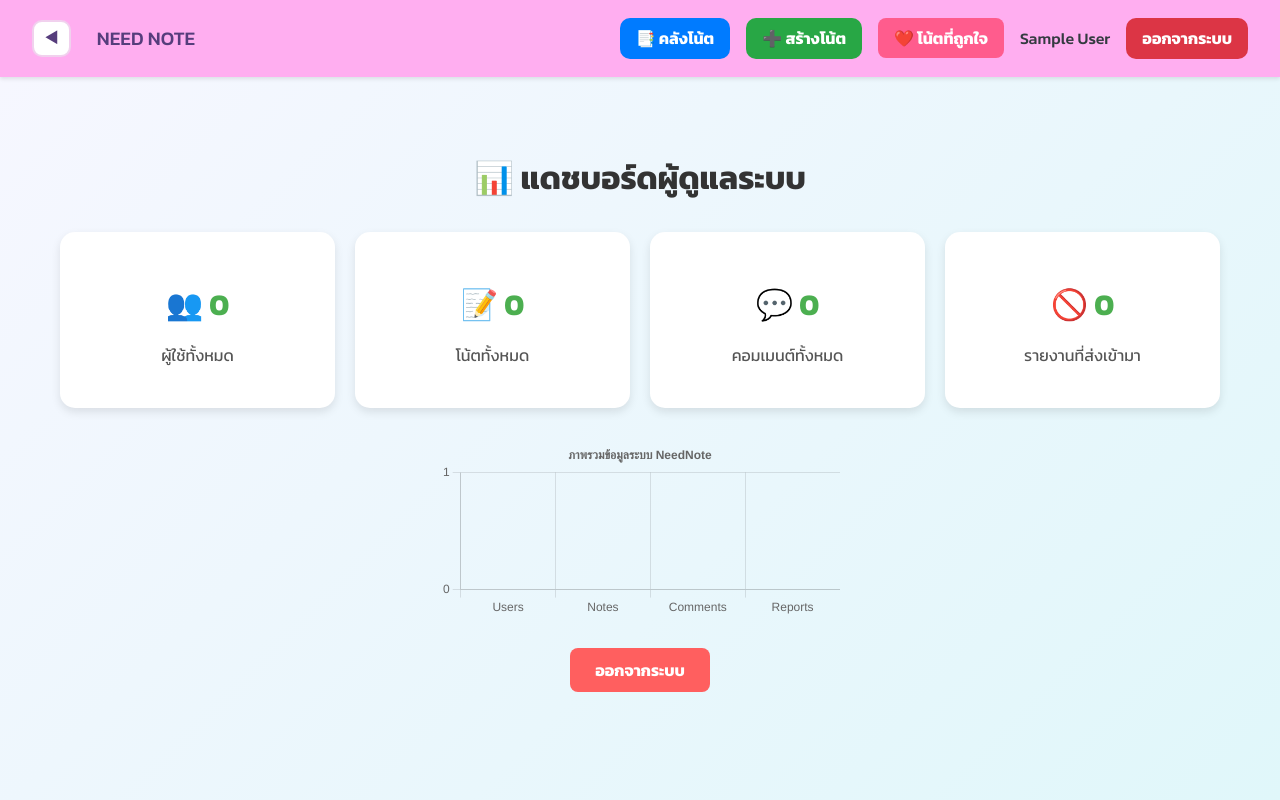
After one commit to saranyapat3368/Project_NeedNote, a Flask app: page /dashboard_admin in a window 1280 px wide. The commit adds this page. Run offline with Flask 3, Linux system fonts and the light colour scheme; the visitor is signed in with stand-in values (Sample User, id 1); data that the repository does not hold is empty.

Commit message:
เพิ่มadminดูหน้าdashboard

```diff
--- a/app.py
+++ b/app.py
@@ -19,15 +19,39 @@ db = firestore.client()
 # Firebase Web API Key
 FIREBASE_API_KEY = "AIzaSyAm3ZezqVvpsk40Z_ggc1L_0dzkxE4Sm1Q"
 
+# ---------- Helper ----------
+def compute_stats():
+    """ดึงตัวเลขสรุปจาก Firestore แบบง่ายและปลอดภัย"""
+    try:
+        total_users    = sum(1 for _ in db.collection('users').stream())
+        total_notes    = sum(1 for _ in db.collection('notes').stream())
+        total_reports  = sum(1 for _ in db.collection('reports').stream())
+        total_comments = sum(1 for _ in db.collection('comments').stream())
+        return {
+            'total_users': total_users,
+            'total_notes': total_notes,
+            'total_reports': total_reports,
+            'total_comments': total_comments
+        }
+    except Exception:
+        return {
+            'total_users': 0,
+            'total_notes': 0,
+            'total_reports': 0,
+            'total_comments': 0
+        }
+
 # --- 3. Routes ---
 
 @app.route('/')
 def home():
     if 'student_id' in session:
         return redirect(url_for('dashboard'))
+    elif session.get('admin'):
+        return redirect(url_for('dashboard_admin'))
     return redirect(url_for('login'))
 
-# 🔹 Login
+# 🔹 Login (User)
 @app.route('/login', methods=['GET', 'POST'])
 def login():
     if request.method == 'POST':
@@ -39,7 +63,7 @@ def login():
         else:
             email = f"{login_id}@kmitl.ac.th"
 
-        payload = {"email": email,"password": password,"returnSecureToken": True}
+        payload = {"email": email, "password": password, "returnSecureToken": True}
 
         resp = requests.post(
             f"https://identitytoolkit.googleapis.com/v1/accounts:signInWithPassword?key={FIREBASE_API_KEY}",
@@ -47,8 +71,7 @@ def login():
         )
 
         if resp.status_code == 200:
-            data = resp.json()
-            docs = db.collection('users').where('email','==',email).stream()
+            docs = db.collection('users').where('email', '==', email).stream()
             user_doc = None
             for d in docs:
                 user_doc = d.to_dict()
@@ -67,7 +90,7 @@ def login():
     return render_template('login.html')
 
 # 🔹 Register
-@app.route('/register', methods=['GET','POST'])
+@app.route('/register', methods=['GET', 'POST'])
 def register():
     if request.method == 'POST':
         fullname = request.form['fullname']
@@ -85,7 +108,7 @@ def register():
                 flash('รหัสนักศึกษานี้ถูกใช้แล้ว', 'warning')
                 return redirect(url_for('register'))
 
-            existing_email = db.collection('users').where('email','==',email).stream()
+            existing_email = db.collection('users').where('email', '==', email).stream()
             if any(existing_email):
                 flash('อีเมลนี้ถูกใช้งานแล้ว', 'warning')
                 return redirect(url_for('register'))
@@ -112,7 +135,7 @@ def register():
 
     return render_template('register.html')
 
-# 🔹 Dashboard (โชว์โน้ตของทุกคน + ระบบค้นหา / หมวดหมู่)
+# 🔹 Dashboard (โชว์โน้ตของทุกคน)
 @app.route('/dashboard')
 def dashboard():
     if 'student_id' not in session:
@@ -120,8 +143,6 @@ def dashboard():
         return redirect(url_for('login'))
 
     fullname = session.get('fullname')
-
-    # 🟩 รับค่าจากฟอร์ม (ชื่อที่ตั้งไว้ใน dashboard.html)
     search_query = request.args.get('q', '').strip().lower()
     selected_category = request.args.get('category', '').strip()
 
@@ -138,34 +159,29 @@ def dashboard():
         n['like_count'] = n.get('like_count', 0)
         n['liked_by'] = n.get('liked_by', [])
 
-        # 🟨 กรองข้อมูลตามคำค้นหา และหมวดหมู่
         match_text = (
             search_query in n['title'].lower() or
             search_query in n['subject'].lower() or
             search_query in n['fullname'].lower()
         ) if search_query else True
 
-        match_category = (
-            selected_category == '' or selected_category == n['faculty']
-        )
+        match_category = (selected_category == '' or selected_category == n['faculty'])
 
         if match_text and match_category:
             notes.append(n)
 
     categories = ["เทคโนโลยีคอมพิวเตอร์", "อิเล็กทรอนิกส์", "โทรคมนาคม"]
 
-    return render_template(
-        'dashboard.html',
-        fullname=fullname,
-        notes=notes,
-        categories=categories,
-        library_mode=False,
-        favorite_mode=False,
-        q=search_query,
-        cat=selected_category
-    )
+    return render_template('dashboard.html',
+                           fullname=fullname,
+                           notes=notes,
+                           categories=categories,
+                           library_mode=False,
+                           favorite_mode=False,
+                           q=search_query,
+                           cat=selected_category)
 
-# 🔹 Library (โชว์โน้ตของผู้ใช้เอง)
+# 🔹 Library (โน้ตของตนเอง)
 @app.route('/library')
 def library():
     if 'student_id' not in session:
@@ -173,20 +189,17 @@ def library():
         return redirect(url_for('login'))
 
     fullname = session.get('fullname')
+    notes_ref = db.collection('notes').where('uploader', '==', session['student_id']).stream()
+    notes = [n.to_dict() for n in notes_ref]
 
-    notes_ref = db.collection('notes').where('uploader','==', session['student_id']).stream()
-    notes = []
-    for doc in notes_ref:
-        n = doc.to_dict()
-        n['id'] = doc.id
-        n['like_count'] = n.get('like_count',0)
-        n['liked_by'] = n.get('liked_by',[])
-        notes.append(n)
+    categories = ["เทคโนโลยีคอมพิวเตอร์", "อิเล็กทรอนิกส์", "โทรคมนาคม"]
+    return render_template('dashboard.html',
+                           fullname=fullname,
+                           notes=notes,
+                           categories=categories,
+                           library_mode=True)
 
-    categories = ["เทคโนโลยีคอมพิวเตอร์","อิเล็กทรอนิกส์","โทรคมนาคม"]
-    return render_template('dashboard.html', fullname=fullname, notes=notes, categories=categories, library_mode=True)
-
-# 🔹 หน้าโน้ตที่ถูกใจ ❤️
+# 🔹 Favorite Notes
 @app.route('/favorites')
 def favorites():
     if 'student_id' not in session:
@@ -196,23 +209,9 @@ def favorites():
     student_id = session['student_id']
     fullname = session.get('fullname')
 
-    # ดึงเฉพาะโน้ตที่ user เคยกดหัวใจไว้
     notes_ref = db.collection('notes').where('liked_by', 'array_contains', student_id).stream()
+    notes = [doc.to_dict() for doc in notes_ref]
 
-    notes = []
-    for doc in notes_ref:
-        n = doc.to_dict()
-        n['note_id'] = doc.id
-        n['title'] = n.get('title', '')
-        n['subject'] = n.get('subject', '')
-        n['faculty'] = n.get('faculty', '')
-        n['fullname'] = n.get('fullname', '')
-        n['like_count'] = n.get('like_count', 0)
-        n['liked_by'] = n.get('liked_by', [])
-        n['uploader'] = n.get('uploader', '')
-        notes.append(n)
-
-    # ใช้ template เดิม dashboard.html ได้เลย
     return render_template('dashboard.html',
                            fullname=fullname,
                            notes=notes,
@@ -221,23 +220,23 @@ def favorites():
                            favorite_mode=True)
 
 # 🔹 Create Note
-@app.route('/create-note', methods=['GET','POST'])
+@app.route('/create-note', methods=['GET', 'POST'])
 def create_note():
     if 'student_id' not in session:
         flash('กรุณาเข้าสู่ระบบก่อน', 'danger')
         return redirect(url_for('login'))
 
-    categories = ["เทคโนโลยีคอมพิวเตอร์","อิเล็กทรอนิกส์","โทรคมนาคม"]
+    categories = ["เทคโนโลยีคอมพิวเตอร์", "อิเล็กทรอนิกส์", "โทรคมนาคม"]
 
     if request.method == 'GET':
         return render_template('create_note.html', categories=categories)
 
     try:
         note_id = str(uuid.uuid4())
-        title = request.form.get('title','')
-        subject = request.form.get('subject','')
-        faculty = request.form.get('faculty','')
-        content = request.form.get('content','')
+        title = request.form.get('title', '')
+        subject = request.form.get('subject', '')
+        faculty = request.form.get('faculty', '')
+        content = request.form.get('content', '')
 
         db.collection('notes').document(note_id).set({
             'note_id': note_id,
@@ -246,9 +245,9 @@ def create_note():
             'faculty': faculty,
             'content': content,
             'uploader': session['student_id'],
-            'fullname': session.get('fullname',''),
-            'like_count':0,
-            'liked_by':[],
+            'fullname': session.get('fullname', ''),
+            'like_count': 0,
+            'liked_by': [],
         })
 
         flash('✅ บันทึกโน้ตสำเร็จ!', 'success')
@@ -258,37 +257,31 @@ def create_note():
         flash(f'เกิดข้อผิดพลาด: {e}', 'danger')
         return redirect(request.url)
 
-# 🔹 Note Detail + Comment + Like + Report
+# 🔹 Note Detail
 @app.route('/note/<note_id>')
 def note_detail(note_id):
     note_ref = db.collection('notes').document(note_id).get()
     if not note_ref.exists:
         flash('ไม่พบโน้ตที่ต้องการ', 'warning')
         return redirect(url_for('dashboard'))
+
     note = note_ref.to_dict()
-    note['like_count'] = note.get('like_count',0)
-    note['liked_by'] = note.get('liked_by',[])
-
-    # ดึงคอมเมนต์
-    comments_ref = db.collection('comments').where('note_id','==',note_id).stream()
-    comments = []
-    for c in comments_ref:
-        com = c.to_dict()
-        comments.append(com)
+    comments_ref = db.collection('comments').where('note_id', '==', note_id).stream()
+    comments = [c.to_dict() for c in comments_ref]
 
     return render_template('note_detail.html', note=note, comments=comments)
 
-# 🔹 Toggle Like
+# 🔹 Like / Unlike
 @app.route('/toggle-like/<note_id>', methods=['POST'])
 def toggle_like(note_id):
     if 'student_id' not in session:
-        return jsonify({"success":False, "msg":"ไม่พบผู้ใช้"})
+        return jsonify({"success": False, "msg": "ไม่พบผู้ใช้"})
 
     note_ref = db.collection('notes').document(note_id)
     note = note_ref.get().to_dict()
     student_id = session['student_id']
 
-    liked_by = note.get('liked_by',[])
+    liked_by = note.get('liked_by', [])
     if student_id in liked_by:
         liked_by.remove(student_id)
     else:
@@ -299,17 +292,17 @@ def toggle_like(note_id):
         'like_count': len(liked_by)
     })
 
-    return jsonify({"success":True, "liked": student_id in liked_by, "like_count": len(liked_by)})
+    return jsonify({"success": True, "liked": student_id in liked_by, "like_count": len(liked_by)})
 
-# 🔹 Add Comment
+# 🔹 Comment
 @app.route('/add-comment/<note_id>', methods=['POST'])
 def add_comment(note_id):
     if 'student_id' not in session:
         flash('กรุณาเข้าสู่ระบบ', 'danger')
         return redirect(url_for('login'))
 
-    content = request.form.get('content','')
-    if not content.strip():
+    content = request.form.get('content', '').strip()
+    if not content:
         flash('กรุณากรอกข้อความ', 'warning')
         return redirect(url_for('note_detail', note_id=note_id))
 
@@ -318,7 +311,7 @@ def add_comment(note_id):
         'comment_id': comment_id,
         'note_id': note_id,
         'content': content,
-        'fullname': session.get('fullname',''),
+        'fullname': session.get('fullname', ''),
         'student_id': session['student_id'],
         'timestamp': firestore.SERVER_TIMESTAMP
     })
@@ -329,7 +322,7 @@ def add_comment(note_id):
 # 🔹 Report Note
 @app.route('/report-note/<note_id>', methods=['POST'])
 def report_note(note_id):
-    reason = request.form.get('reason','')
+    reason = request.form.get('reason', '')
     if 'student_id' not in session:
         flash('กรุณาเข้าสู่ระบบ', 'danger')
         return redirect(url_for('login'))
@@ -340,7 +333,7 @@ def report_note(note_id):
         'note_id': note_id,
         'reason': reason,
         'reporter': session['student_id'],
-        'fullname': session.get('fullname',''),
+        'fullname': session.get('fullname', ''),
         'timestamp': firestore.SERVER_TIMESTAMP
     })
 
@@ -354,13 +347,53 @@ def delete_note(note_id):
     flash('ลบโน้ตเรียบร้อยแล้ว', 'info')
     return redirect(url_for('dashboard'))
 
-# 🔹 Logout
+# 🔹 Logout (User)
 @app.route('/logout')
 def logout():
     session.clear()
     flash('ออกจากระบบเรียบร้อยแล้ว', 'info')
     return redirect(url_for('login'))
 
+# 🔹 หน้า Login สำหรับแอดมิน
+@app.route('/login_admin', methods=['GET', 'POST'])
+def login_admin():
+    ADMIN_EMAIL = "admin@neednote.com"
+    ADMIN_PASSWORD = "123456"
+
+    if request.method == 'POST':
+        email = request.form.get('email')
+        password = request.form.get('password')
+
+        if email == ADMIN_EMAIL and password == ADMIN_PASSWORD:
+            session['admin'] = True
+            flash('เข้าสู่ระบบผู้ดูแลระบบสำเร็จ!', 'success')
+            return redirect(url_for('dashboard_admin'))  # ✅ เด้งแน่นอน
+        else:
+            flash('อีเมลหรือรหัสผ่านไม่ถูกต้อง', 'danger')
+
+    return render_template('login_admin.html')
+
+# 🔹 Dashboard Admin
+@app.route('/dashboard_admin')
+def dashboard_admin():
+    if not session.get('admin'):
+        flash('กรุณาเข้าสู่ระบบก่อน', 'warning')
+        return redirect(url_for('login_admin'))
+
+    try:
+        stats = compute_stats()
+        return render_template('dashboard_admin.html', stats=stats)
+    except Exception as e:
+        flash(f'เกิดข้อผิดพลาดในการดึงข้อมูล: {e}', 'danger')
+        return redirect(url_for('login_admin'))
+
+# 🔹 Logout Admin
+@app.route('/logout_admin')
+def logout_admin():
+    session.pop('admin', None)
+    flash('ออกจากระบบผู้ดูแลแล้ว', 'info')
+    return redirect(url_for('login_admin'))
+
 # --- 4. Run App ---
 if __name__ == '__main__':
     app.run(debug=True, port=5000)
--- /dev/null
+++ b/templates/dashboard_admin.html
@@ -0,0 +1,115 @@
+{% extends "layout.html" %}
+{% block title %}แดชบอร์ดผู้ดูแลระบบ{% endblock %}
+{% block content %}
+
+<div class="admin-dashboard">
+  <h1>📊 แดชบอร์ดผู้ดูแลระบบ</h1>
+
+  {% if stats %}
+  <div class="stats-grid">
+    <div class="card"><h2>👥 {{ stats.total_users }}</h2><p>ผู้ใช้ทั้งหมด</p></div>
+    <div class="card"><h2>📝 {{ stats.total_notes }}</h2><p>โน้ตทั้งหมด</p></div>
+    <div class="card"><h2>💬 {{ stats.total_comments }}</h2><p>คอมเมนต์ทั้งหมด</p></div>
+    <div class="card"><h2>🚫 {{ stats.total_reports }}</h2><p>รายงานที่ส่งเข้ามา</p></div>
+  </div>
+  {% else %}
+  <p>ไม่พบข้อมูลสถิติ</p>
+  {% endif %}
+
+  <canvas id="chart" width="400" height="180"></canvas>
+
+  <a href="{{ url_for('logout_admin') }}" class="logout-btn">ออกจากระบบ</a>
+</div>
+
+<script src="https://cdn.jsdelivr.net/npm/chart.js"></script>
+<script>
+document.addEventListener("DOMContentLoaded", function() {
+  const ctx = document.getElementById("chart").getContext("2d");
+  const chartData = JSON.parse('{{ [stats.total_users, stats.total_notes, stats.total_comments, stats.total_reports] | tojson | safe }}');
+
+  new Chart(ctx, {
+    type: "bar",
+    data: {
+      labels: ["Users", "Notes", "Comments", "Reports"],
+      datasets: [{
+        label: "จำนวนทั้งหมด",
+        data: chartData,
+        backgroundColor: ["#4CAF50", "#81C784", "#64B5F6", "#E57373"]
+      }]
+    },
+    options: {
+      responsive: true,
+      plugins: {
+        legend: { display: false },
+        title: { display: true, text: "ภาพรวมข้อมูลระบบ NeedNote" }
+      },
+      scales: {
+        y: { beginAtZero: true, ticks: { stepSize: 1 } }
+      }
+    }
+  });
+});
+</script>
+
+<style>
+body {
+  font-family: 'Kanit', sans-serif;
+  background: linear-gradient(135deg, #f7f7ff, #e0f7fa);
+  margin: 0;
+  min-height: 100vh;
+}
+.admin-dashboard {
+  text-align: center;
+  padding: 40px 20px;
+}
+h1 {
+  color: #333;
+  margin-bottom: 30px;
+}
+.stats-grid {
+  display: grid;
+  grid-template-columns: repeat(auto-fit, minmax(200px, 1fr));
+  gap: 20px;
+  justify-content: center;
+  margin-bottom: 30px;
+}
+.card {
+  background-color: #fff;
+  border-radius: 15px;
+  box-shadow: 0 4px 10px rgba(0,0,0,0.1);
+  padding: 25px 15px;
+  transition: 0.3s;
+}
+.card:hover {
+  transform: translateY(-5px);
+}
+.card h2 {
+  color: #4CAF50;
+  font-size: 30px;
+  margin-bottom: 8px;
+}
+.card p {
+  font-size: 16px;
+  color: #555;
+}
+.logout-btn {
+  display: inline-block;
+  margin-top: 30px;
+  padding: 10px 25px;
+  background: #ff5f5f;
+  color: #fff;
+  border-radius: 8px;
+  text-decoration: none;
+  font-weight: bold;
+  transition: 0.3s;
+}
+.logout-btn:hover {
+  background: #ff3b3b;
+}
+canvas {
+  max-width: 600px;
+  margin: 0 auto;
+}
+</style>
+
+{% endblock %}
```
Also changed, not shown: templates/login.html (+22 -1 lines), templates/login_admin.html (added, +103 -0 lines).
